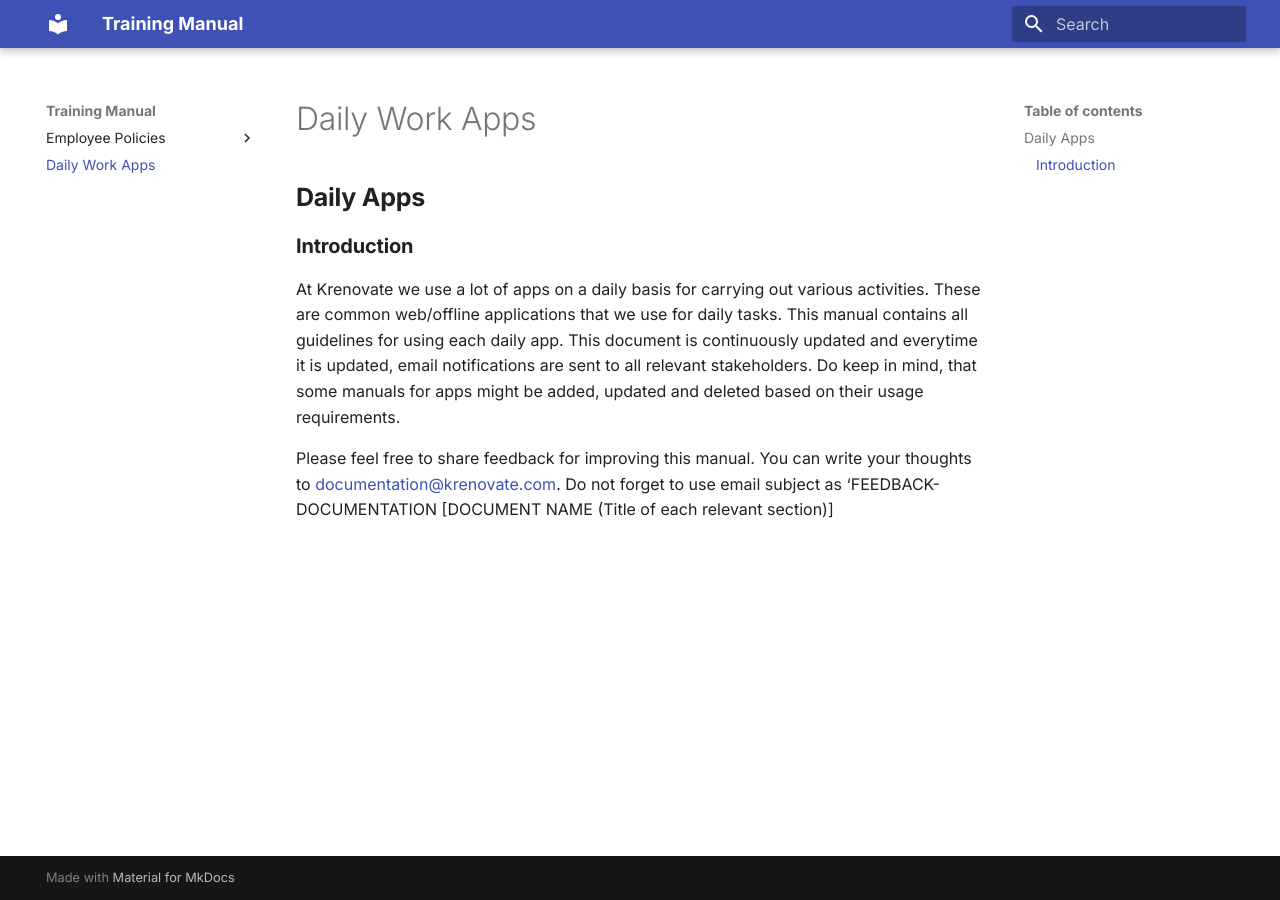
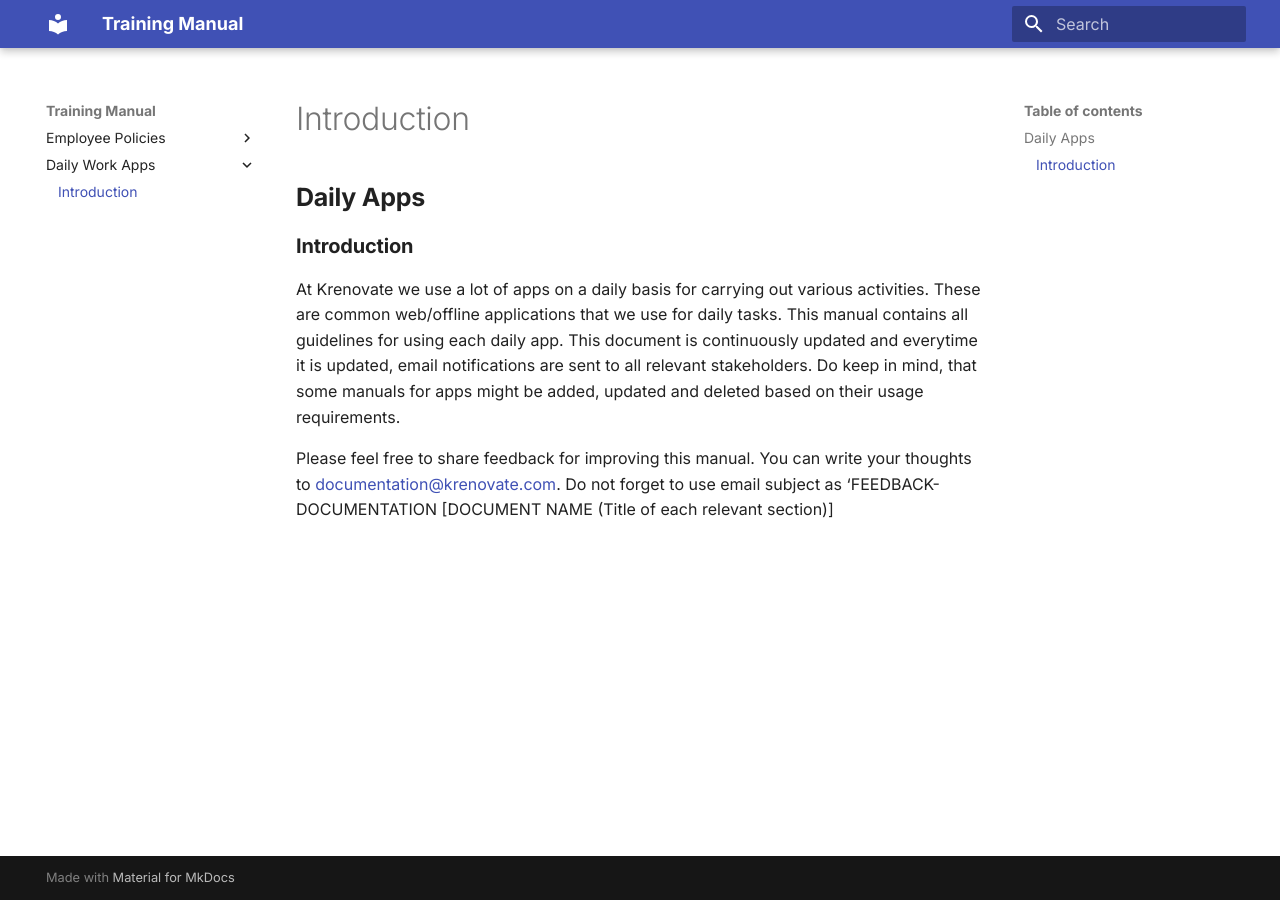
Before and after one commit to Krenovate-Solutions-Pvt-Ltd/test-repository, an MkDocs documentation site: the page built from docs/Daily-work-apps/Introduction.md, in a window 1280 px wide. Built offline with MkDocs 1.6.1 and Material for MkDocs 9.7.7, drawn with Linux system fonts in a browser that asks for light colours; some of the changed lines change nothing that is shown.

Commit message:
Update mkdocs.yml
updated the yml file

```diff
--- a/mkdocs.yml
+++ b/mkdocs.yml
@@ -3,7 +3,8 @@ nav:
   - Employee Policies:
     - Introduction: 'Employee-Policies/Introduction.md'
     - About Krenovate: 'Employee-Policies/About-krenovate.md'
-  - Daily Work Apps: 'Daily-work-apps/Introduction.md'
+  - Daily Work Apps:
+    - Introduction: 'Daily-work-apps/Introduction.md'
 theme:
   name: material
   features:
```
